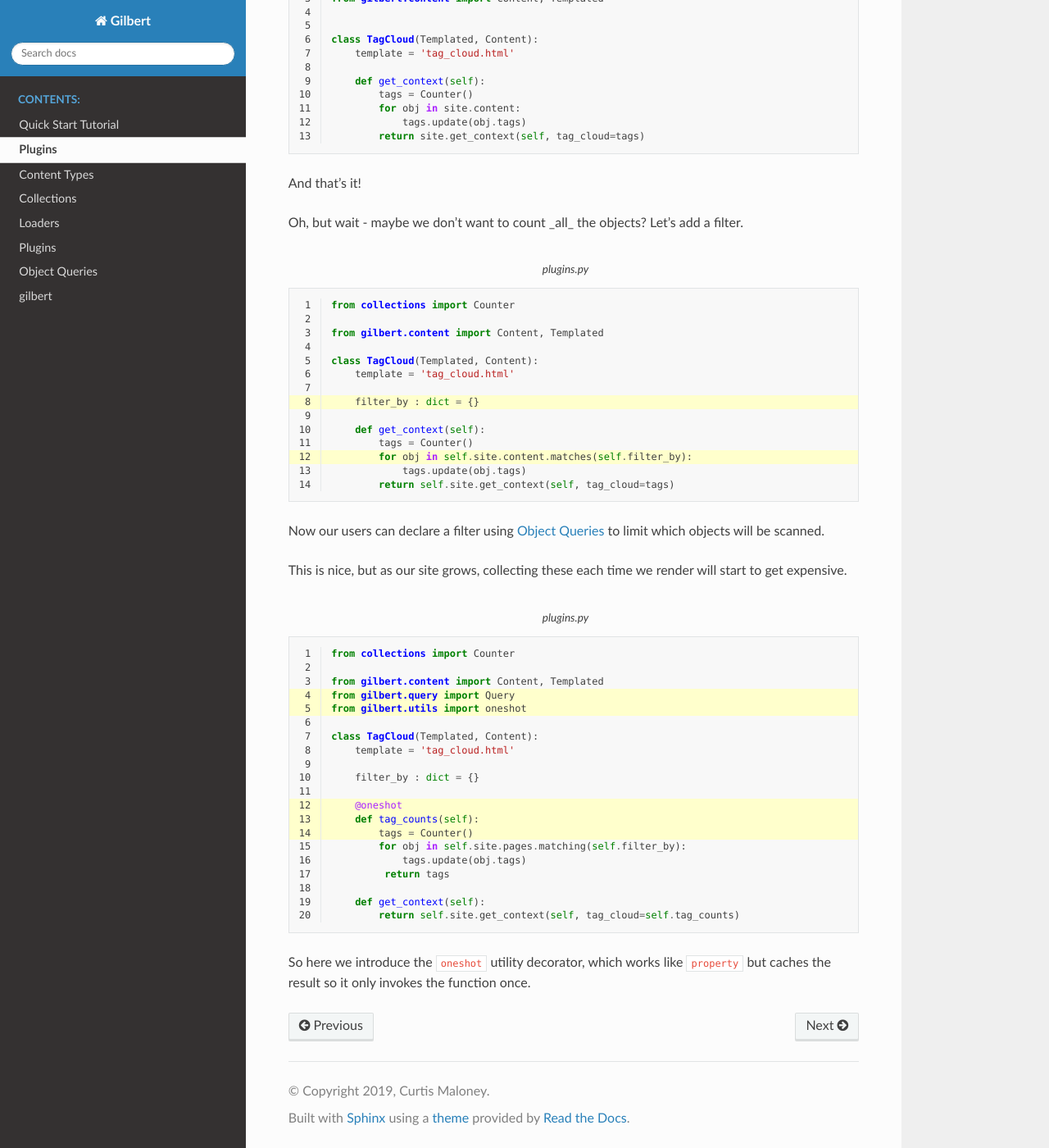
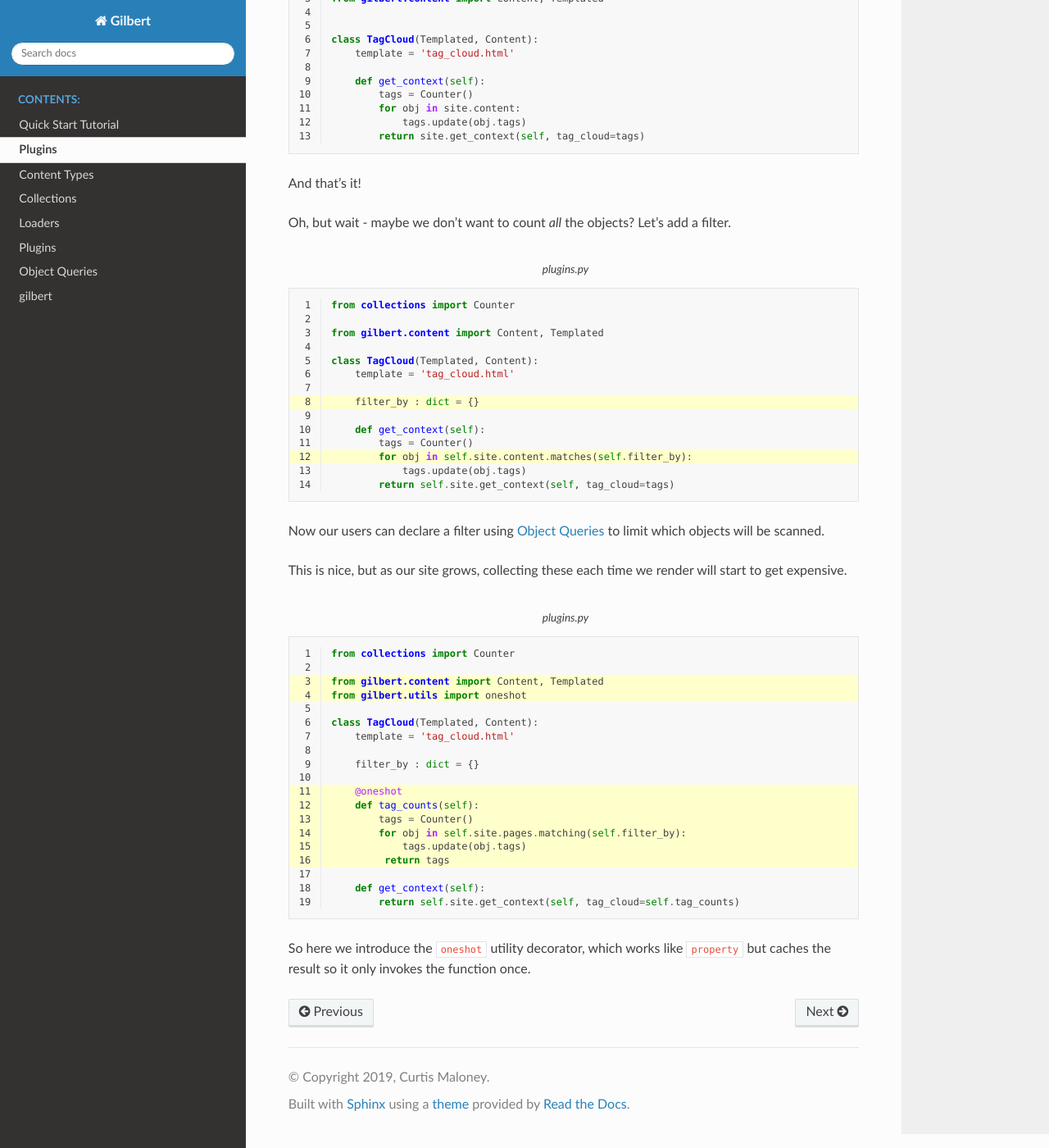
Before and after one commit to funkybob/gilbert, a Sphinx documentation site: the page built from docs/tutorials/plugins.rst, in a window 1280 px wide and 1400 px high, scrolled down 883 px. Shown: the whole window at 82% size. Built offline with Sphinx 7.4.7 and the Read the Docs theme 2.0.0, drawn with Linux system fonts in a browser that asks for light colours.

```diff
--- a/docs/tutorials/plugins.rst
+++ b/docs/tutorials/plugins.rst
@@ -54,7 +54,7 @@ Next, we need to gather all the content objects and aggregate the tags.
 
 And that's it!
 
-Oh, but wait - maybe we don't want to count _all_ the objects? Let's add a
+Oh, but wait - maybe we don't want to count *all* the objects? Let's add a
 filter.
 
 .. code-block:: python
@@ -86,12 +86,11 @@ start to get expensive.
 .. code-block:: python
    :caption: plugins.py
    :linenos:
-   :emphasize-lines: 4,5,12-14
+   :emphasize-lines: 3-4,11-16
 
    from collections import Counter
 
    from gilbert.content import Content, Templated
-   from gilbert.query import Query
    from gilbert.utils import oneshot
 
    class TagCloud(Templated, Content):
```
